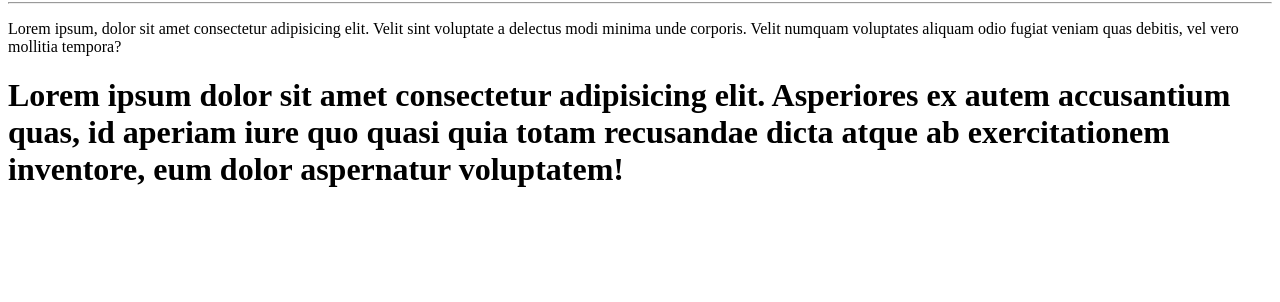
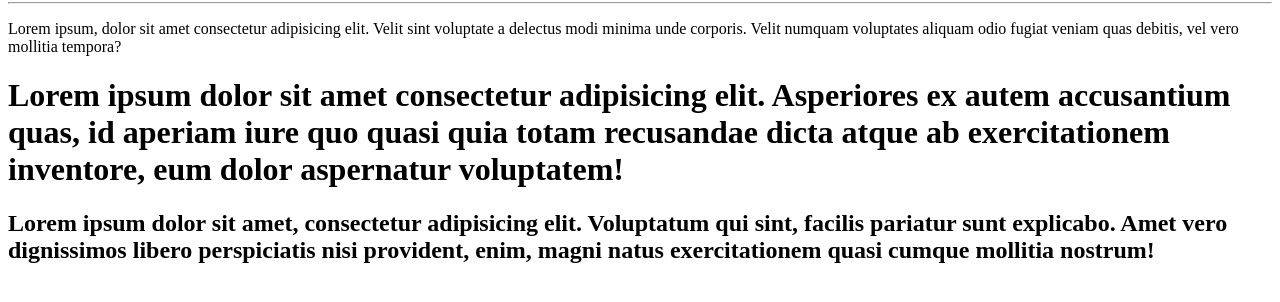
Before and after one commit to rafaelrpdg/Project-One, a plain HTML site: page site-exemplo/index.html in a window 1280 px wide. Shown: the part 78-380 px from the top of the page. Drawn offline with Linux system fonts and the light colour scheme.

Commit message:
Adicionando h2

```diff
--- a/site-exemplo/index.html
+++ b/site-exemplo/index.html
@@ -10,5 +10,6 @@
     <hr>
     <p>Lorem ipsum, dolor sit amet consectetur adipisicing elit. Velit sint voluptate a delectus modi minima unde corporis. Velit numquam voluptates aliquam odio fugiat veniam quas debitis, vel vero mollitia tempora?</p>
     <h1>Lorem ipsum dolor sit amet consectetur adipisicing elit. Asperiores ex autem accusantium quas, id aperiam iure quo quasi quia totam recusandae dicta atque ab exercitationem inventore, eum dolor aspernatur voluptatem!</h1>
+    <h2>Lorem ipsum dolor sit amet, consectetur adipisicing elit. Voluptatum qui sint, facilis pariatur sunt explicabo. Amet vero dignissimos libero perspiciatis nisi provident, enim, magni natus exercitationem quasi cumque mollitia nostrum!</h2>
 </body>
 </html>
```
